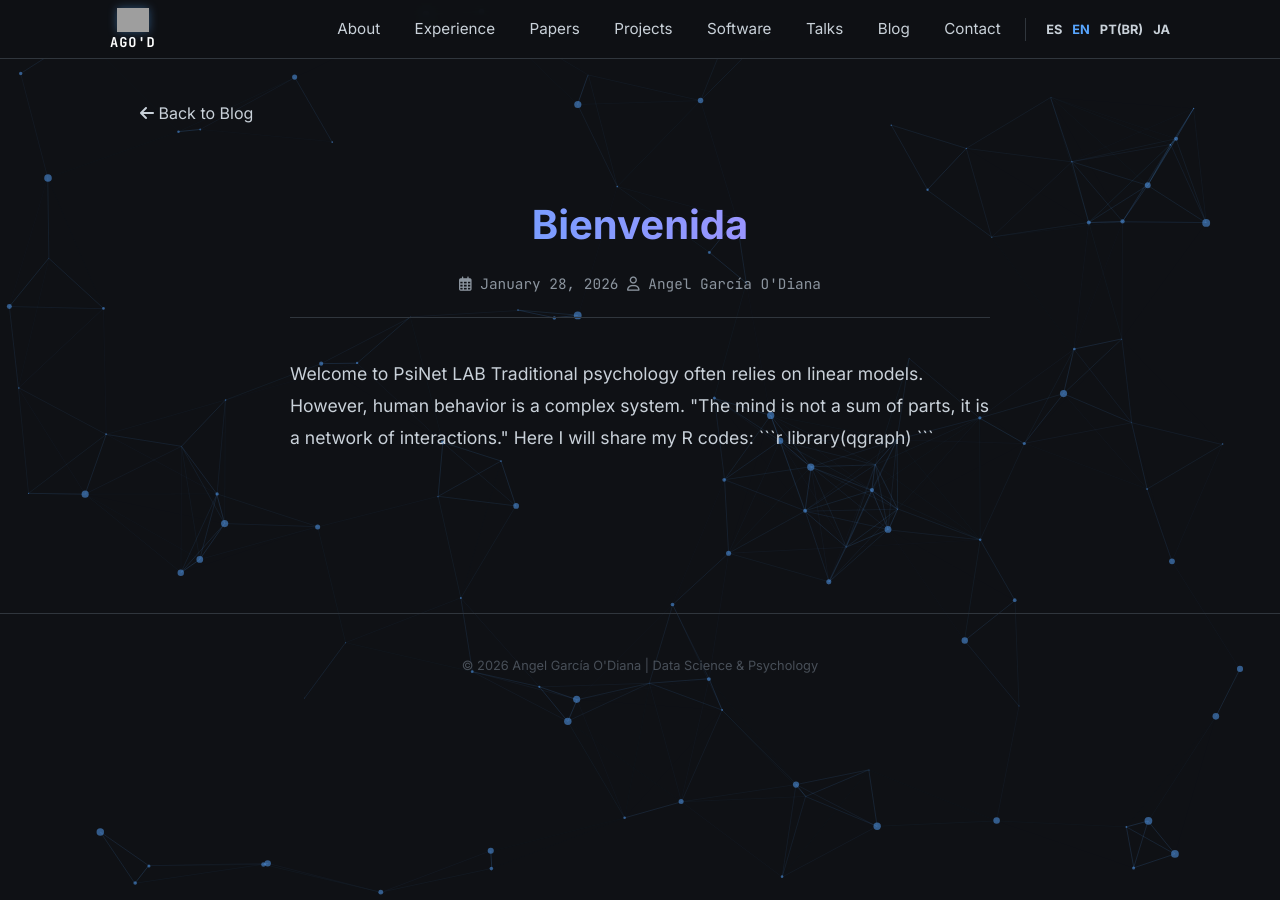
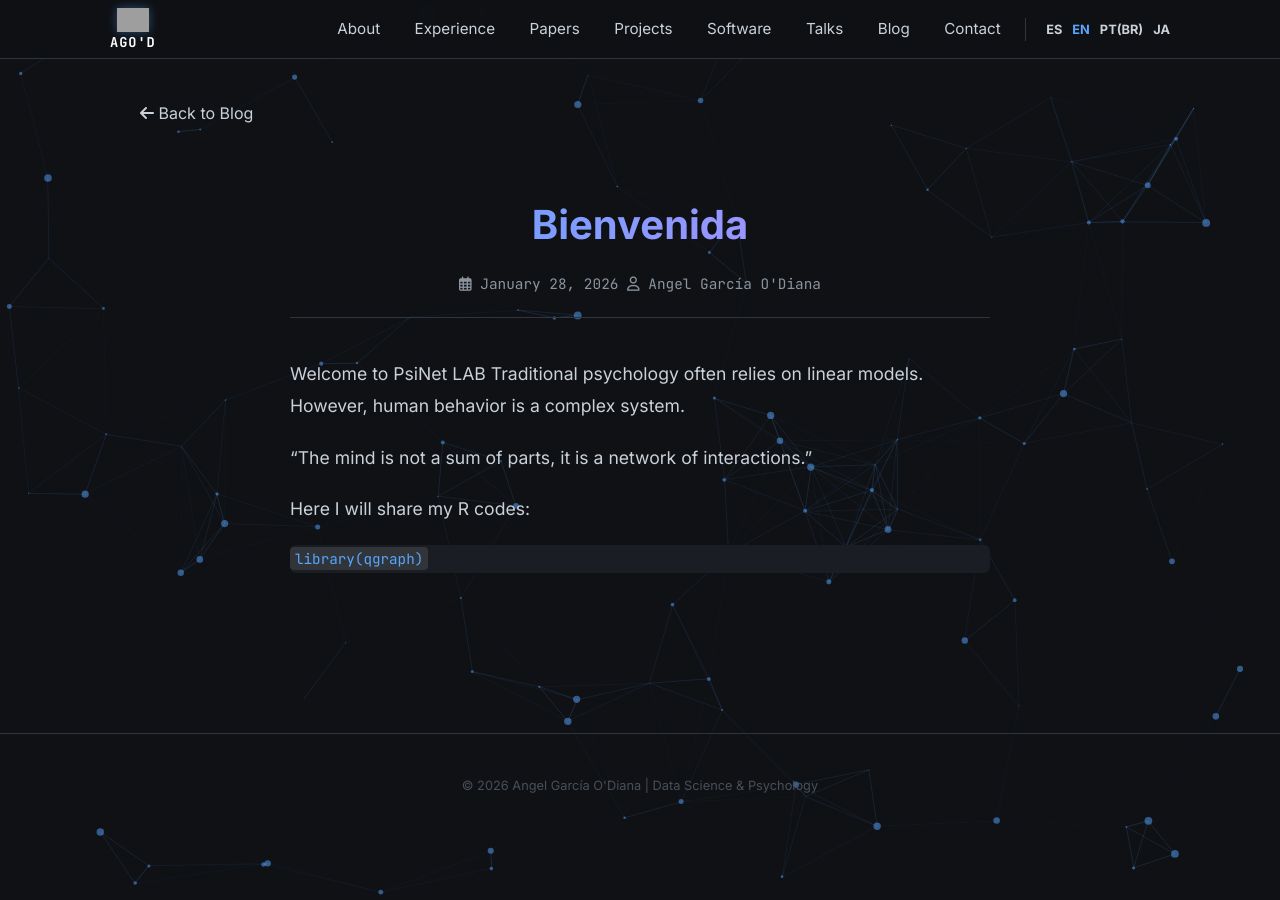
Before and after one commit to AngelGarciaODiana/AngelGarciaODiana.github.io, a Jekyll site: the page built from _posts/2026-01-28-bienvenida-psinet.md, in a window 1280 px wide. Built offline with Jekyll 4.4.1, drawn with Linux system fonts in a browser that asks for light colours; grey boxes are pictures that could not be loaded.

Commit message:
Update language block syntax for multiple languages

````diff
--- a/_posts/2026-01-28-bienvenida-psinet.md
+++ b/_posts/2026-01-28-bienvenida-psinet.md
@@ -16,7 +16,7 @@ excerpt_pt: "Bem-vindo ao blog oficial. Hoje discutimos a interseção entre red
 excerpt_ja: "公式ブログへようこそ。今日は、複雑なネットワークとメンタルヘルスの交差点について説明します。"
 ---
 
-<div class="lang-block lang-es active">
+<div class="lang-block lang-es active" markdown="1">
 
 ## Bienvenidos a PsiNet LAB
 
@@ -30,7 +30,7 @@ library(qgraph)
 ```
 </div>
 
-<div class="lang-block lang-en">
+<div class="lang-block lang-en" markdown="1">
 
 Welcome to PsiNet LAB
 Traditional psychology often relies on linear models. However, human behavior is a complex system.
@@ -44,7 +44,7 @@ library(qgraph)
 ```
 </div>
 
-<div class="lang-block lang-pt">
+<div class="lang-block lang-pt" markdown="1">
 
 Bem-vindo ao PsiNet LAB
 A psicologia tradicional muitas vezes baseia-se em modelos lineares. No entanto, o comportamento humano é um sistema complexo.
@@ -57,7 +57,7 @@ library(qgraph)
 ```
 </div>
 
-<div class="lang-block lang-ja">
+<div class="lang-block lang-ja" markdown="1">
 
 PsiNet LABへようこそ
 従来の心理学はしばしば線形モデルに依存しています。しかし、人間の行動は複雑系です。
````
